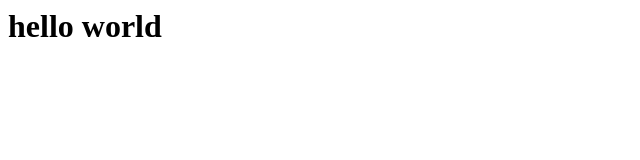
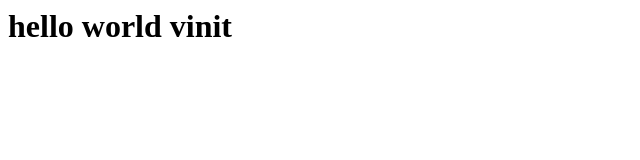
Before and after one commit to Gaur95/jecrc_test, a plain HTML site: page index.html in a window 1280 px wide. Shown: the whole page, without its empty margins (0-640 px from the left). Drawn offline with Linux system fonts and the light colour scheme.

Commit message:
changes by me

```diff
--- a/index.html
+++ b/index.html
@@ -1 +1,2 @@
-<h1>hello world</h1>
+<h1>hello world
+vinit</h1>
```
